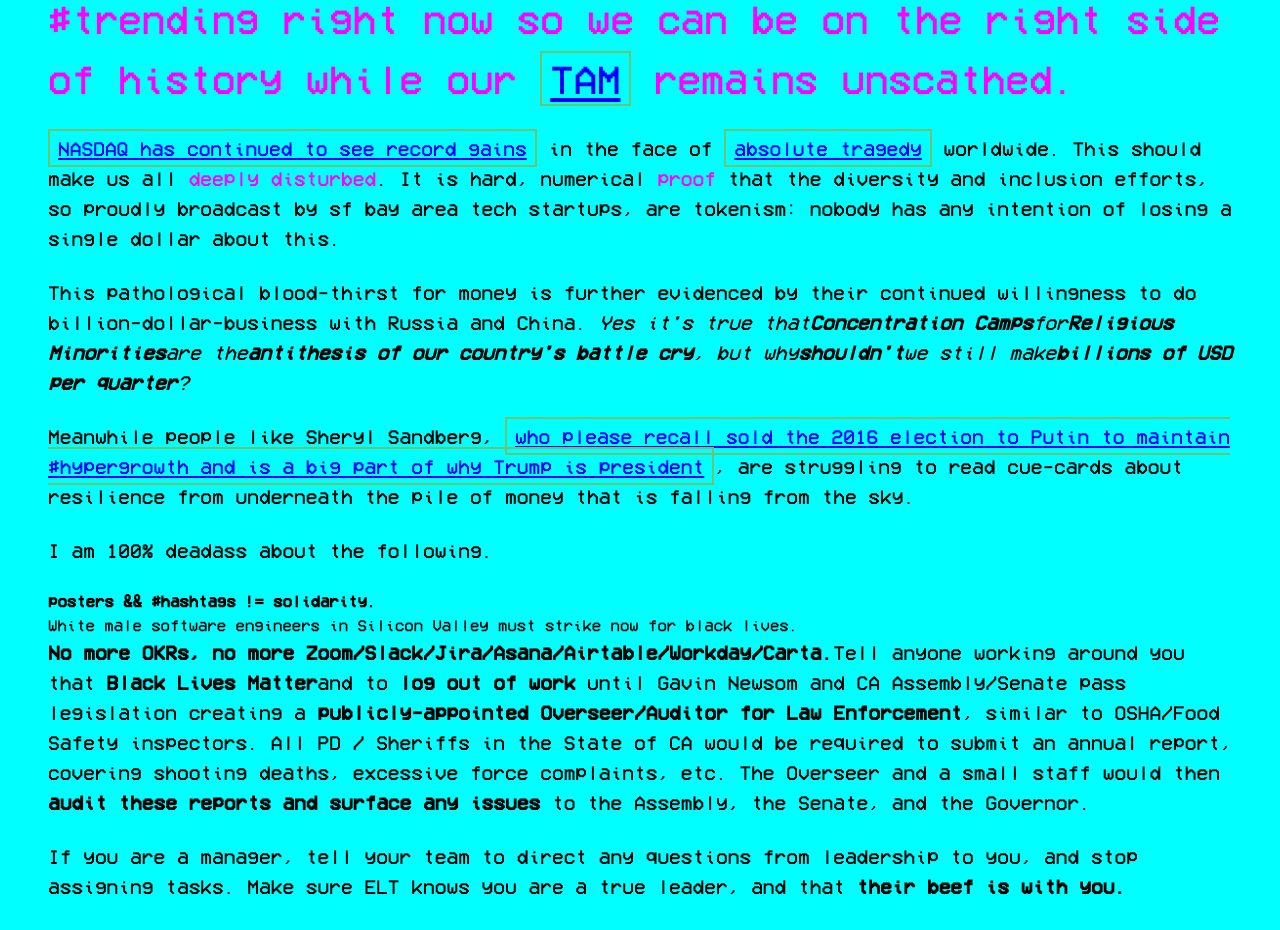
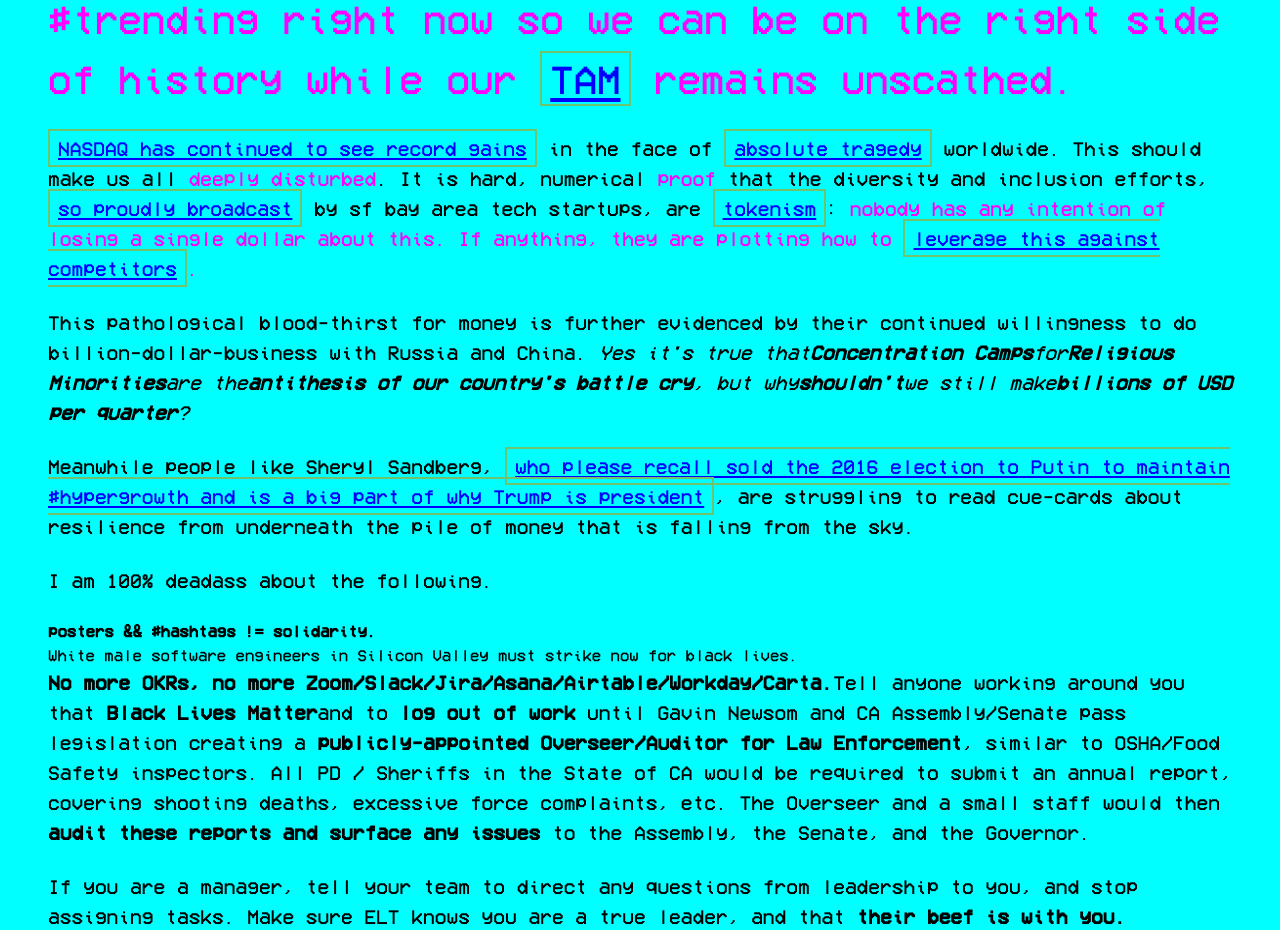
Before and after one commit to TheDripper/notusedyet, a Nuxt app: page /rip-bam-house-on-fire in a window 1280 px wide. Shown: the part 6780-7710 px from the top of the page. Built offline with nearby package versions, Linux system fonts and the light colour scheme.

Commit message:
hyper growth havard business review 08

```diff
--- a/pages/rip-bam-house-on-fire.vue
+++ b/pages/rip-bam-house-on-fire.vue
@@ -166,7 +166,7 @@
       This is Silicon Valley's answer to BLM:
       <span class="magenta bump">Thank God black rights are #trending right now so we can be on the right side of history while our <a href="https://www.google.com/search?q=TAM&rlz=1C5CHFA_enUS847US847&oq=TAM&aqs=chrome.0.69i59j46j0j46j0j46j0.584j0j9&sourceid=chrome&ie=UTF-8" target="_blank">TAM</a> remains unscathed.</span>
     </p>
-    <p><a href="https://www.google.com/search?q=nasdaq+gains+2020&rlz=1C5CHFA_enUS847US847&oq=nasdaq+gains+2020&aqs=chrome..69i57j0.4344j1j7&sourceid=chrome&ie=UTF-8" target="_blank">NASDAQ has continued to see record gains</a> in the face of <a href="https://www.google.com/search?rlz=1C5CHFA_enUS847US847&q=uighur+re+education+camps&spell=1&sa=X&ved=2ahUKEwjKlJaMuorrAhV3FTQIHbUqAsYQBSgAegQIDhAo&biw=1612&bih=916" target="_blank">absolute tragedy</a> worldwide. This should make us all <span class="magenta">deeply disturbed</span>. It is hard, numerical <span class="magenta">proof</span> that the diversity and inclusion efforts, so proudly broadcast by sf bay area tech startups, are tokenism: nobody has any intention of losing a single dollar about this.</p>
+    <p><a href="https://www.google.com/search?q=nasdaq+gains+2020&rlz=1C5CHFA_enUS847US847&oq=nasdaq+gains+2020&aqs=chrome..69i57j0.4344j1j7&sourceid=chrome&ie=UTF-8" target="_blank">NASDAQ has continued to see record gains</a> in the face of <a href="https://www.google.com/search?rlz=1C5CHFA_enUS847US847&q=uighur+re+education+camps&spell=1&sa=X&ved=2ahUKEwjKlJaMuorrAhV3FTQIHbUqAsYQBSgAegQIDhAo&biw=1612&bih=916" target="_blank">absolute tragedy</a> worldwide. This should make us all <span class="magenta">deeply disturbed</span>. It is hard, numerical <span class="magenta">proof</span> that the diversity and inclusion efforts, <a href="https://www.globenewswire.com/news-release/2020/08/03/2071670/0/en/Top-Tech-Companies-Join-Forces-to-Push-for-Diversity-and-Inclusion-at-Vendor-Organizations.html" target="_blank">so proudly broadcast</a> by sf bay area tech startups, are <a href="https://www.google.com/search?q=tokenism&rlz=1C5CHFA_enUS847US847&oq=token&aqs=chrome.0.69i59j46j0j46j0l2j69i60l2.3049j0j7&sourceid=chrome&ie=UTF-8" target="_blank">tokenism</a>: <span class="magenta">nobody has any intention of losing a single dollar about this. If anything, they are plotting how to <a href="https://hbr.org/2008/04/managing-hypergrowth" target="_blank">leverage this against competitors</a>.</span></p>
     <p>
       This pathological blood-thirst for money is further evidenced by their continued willingness to do billion-dollar-business with Russia and China.
       <em>Yes it's true that</em>
```
